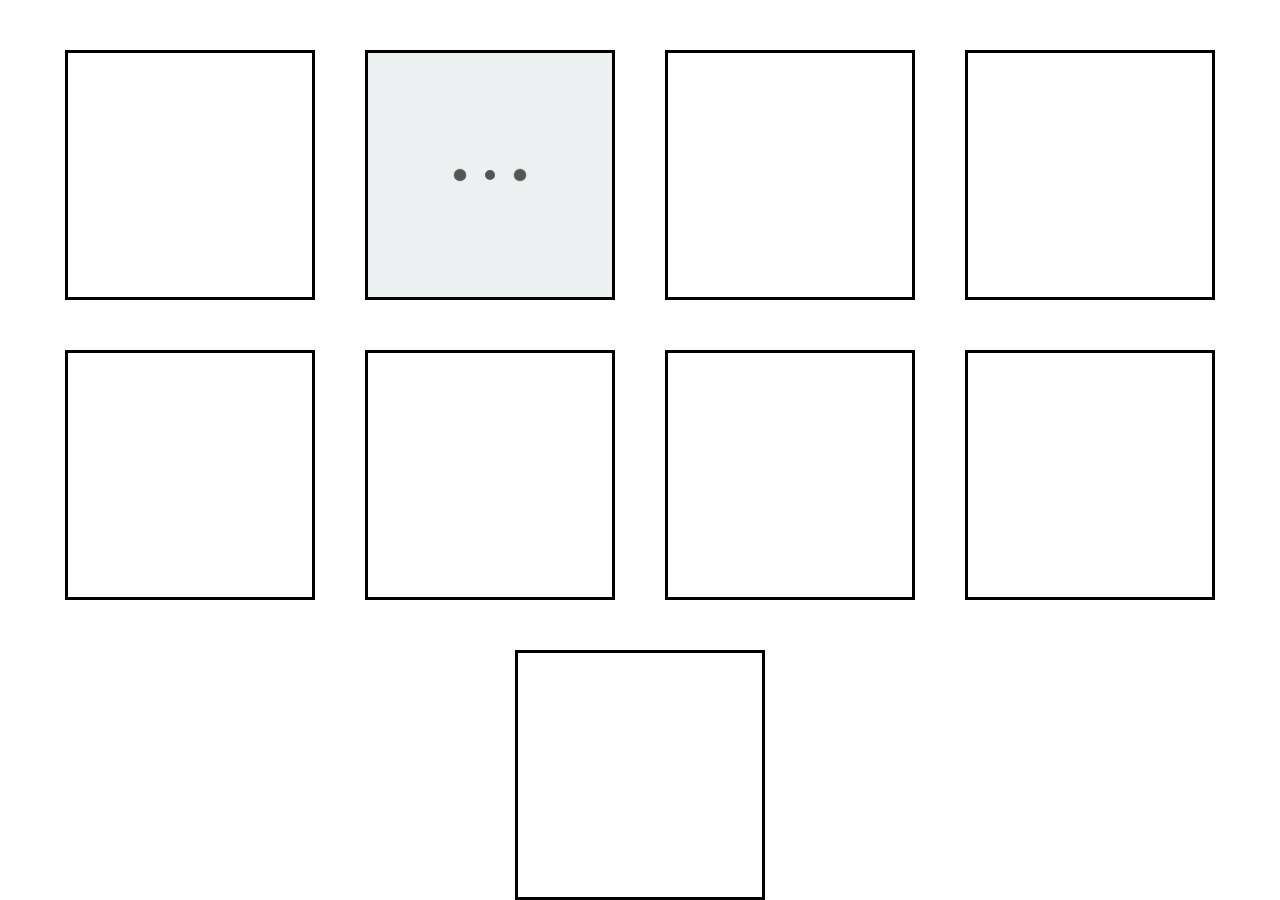
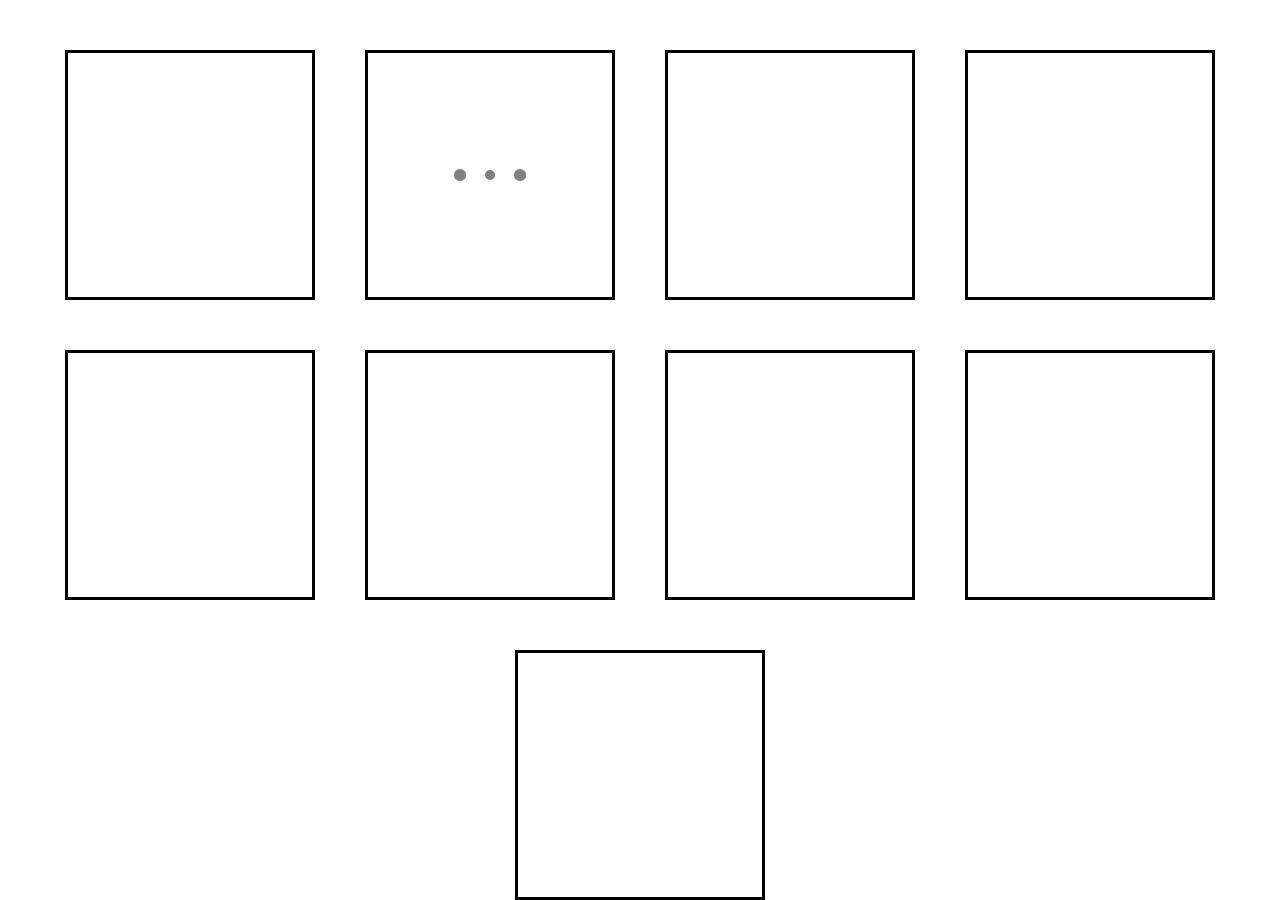
Before and after one commit to Damiensoobz/Animations-and-Styles, a plain HTML site: page index.html in a window 1280 px wide. Drawn offline with Linux system fonts and the light colour scheme.

Commit message:
Changed some color values

```diff
--- a/customstyles.css
+++ b/customstyles.css
@@ -1,8 +1,8 @@
 /***********************************************************************************************************************************************************************************/
 /* dot loader */
 :root {
-    --main-color: #ecf0f1;
-    --point-color: #555;
+    --main-color: white;
+    --point-color: grey;
     --size: 5px;
   }
 
```
